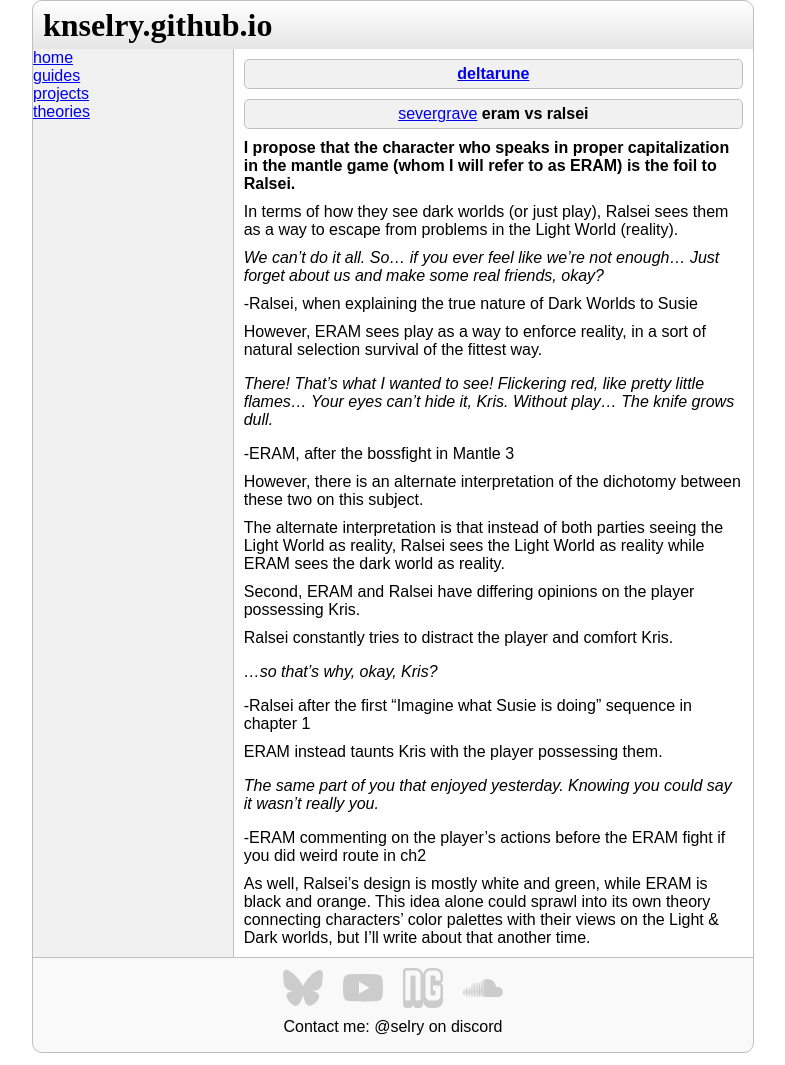
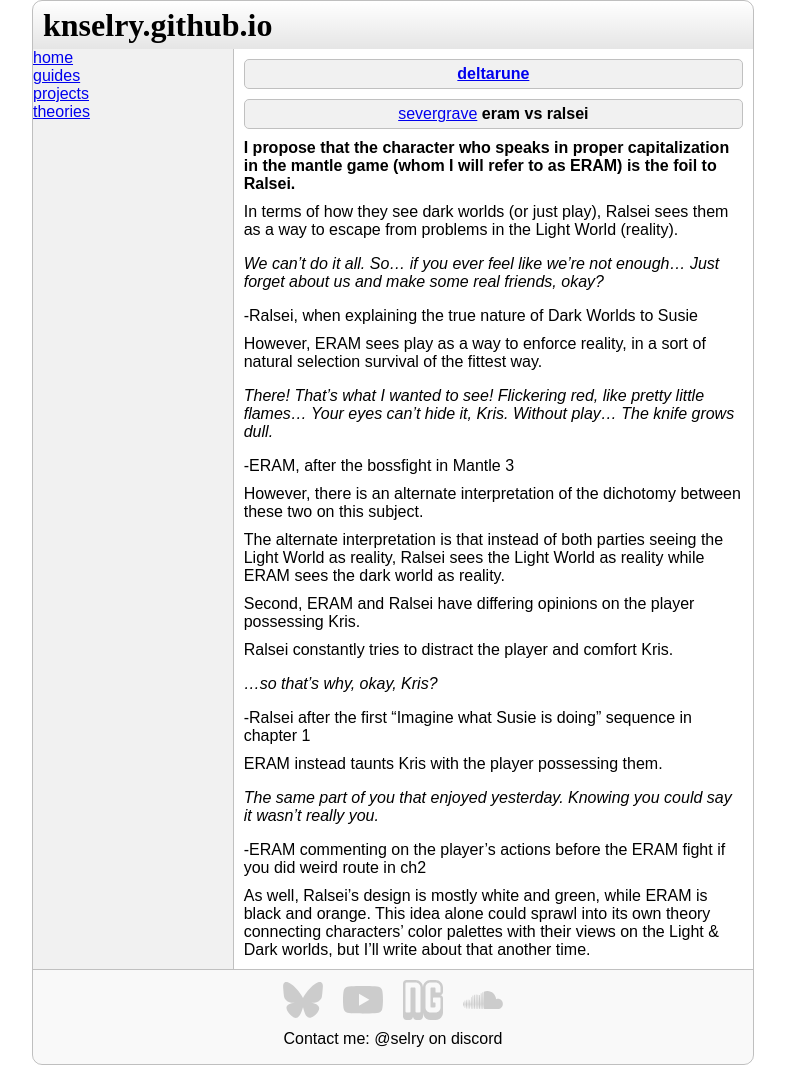
Before and after one commit to knselry/knselry.github.io, a Jekyll site: the page built from theories/deltarune/eramral.markdown, in a window 1280 px wide. Shown: the whole page, without its empty margins (247-1032 px from the left). Built offline with Jekyll 4.4.1, drawn with Linux system fonts in a browser that asks for light colours.

```diff
--- a/theories/deltarune/eramral.markdown
+++ b/theories/deltarune/eramral.markdown
@@ -8,8 +8,8 @@ desc: Theory by selry
 
 In terms of how they see dark worlds (or just play), Ralsei sees them as a way to escape from problems in the Light World (reality).
 
-<i>We can't do it all. So... if you ever feel like we're not enough...
-Just forget about us and make some real friends, okay?</i>
+> <i>We can't do it all. So... if you ever feel like we're not enough...
+> Just forget about us and make some real friends, okay?</i>
 
 -Ralsei, when explaining the true nature of Dark Worlds to Susie
 
```
